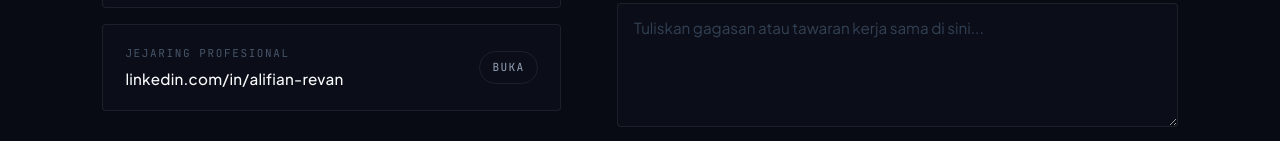
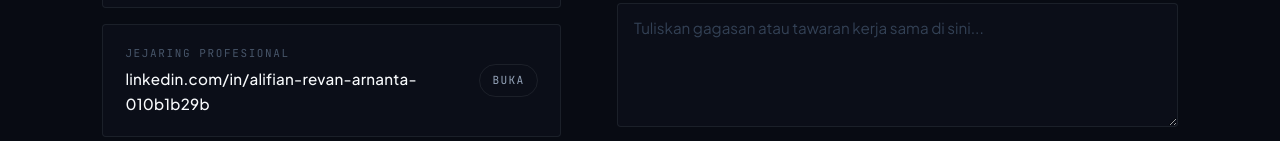
Before and after one commit to alifianrevan/porto-web, a website: page index.html in a window 1280 px wide. Shown: the part 10402-10543 px from the top of the page. Drawn offline with Linux system fonts and the light colour scheme.

Commit message:
Koneksikan tautan resmi profil LinkedIn Alifian Revan Arnanta

```diff
--- a/index.html
+++ b/index.html
@@ -327,7 +327,7 @@
                     <svg width="15" height="15" viewBox="0 0 24 24" fill="currentColor"><path d="M12 0c-6.626 0-12 5.373-12 12 0 5.302 3.438 9.8 8.207 11.387.599.111.793-.261.793-.577v-2.234c-3.338.726-4.033-1.416-4.033-1.416-.546-1.387-1.333-1.756-1.333-1.756-1.089-.745.083-.729.083-.729 1.205.084 1.839 1.237 1.839 1.237 1.07 1.834 2.807 1.304 3.492.997.107-.775.418-1.305.762-1.604-2.665-.305-5.467-1.334-5.467-5.931 0-1.311.469-2.381 1.236-3.221-.124-.303-.535-1.524.117-3.176 0 0 1.008-.322 3.301 1.23.957-.266 1.983-.399 3.003-.404 1.02.005 2.047.138 3.006.404 2.291-1.552 3.297-1.23 3.297-1.23.653 1.653.242 2.874.118 3.176.77.84 1.235 1.911 1.235 3.221 0 4.609-2.807 5.624-5.479 5.921.43.372.823 1.102.823 2.222v3.293c0 .319.192.694.801.576 4.765-1.589 8.199-6.086 8.199-11.386 0-6.627-5.373-12-12-12z"/></svg>
                     <span>GitHub</span>
                   </a>
-                  <a href="https://linkedin.com/in/alifian-revan" target="_blank" rel="noopener noreferrer" class="card-social-item" title="Koneksi LinkedIn">
+                  <a href="https://www.linkedin.com/in/alifian-revan-arnanta-010b1b29b?utm_source=share_via&utm_content=profile&utm_medium=member_android" target="_blank" rel="noopener noreferrer" class="card-social-item" title="Koneksi LinkedIn">
                     <svg width="15" height="15" viewBox="0 0 24 24" fill="currentColor"><path d="M19 0h-14c-2.761 0-5 2.239-5 5v14c0 2.761 2.239 5 5 5h14c2.762 0 5-2.239 5-5v-14c0-2.761-2.238-5-5-5zm-11 19h-3v-11h3v11zm-1.5-12.268c-.966 0-1.75-.79-1.75-1.764s.784-1.764 1.75-1.764 1.75.79 1.75 1.764-.783 1.764-1.75 1.764zm13.5 12.268h-3v-5.604c0-3.368-4-3.113-4 0v5.604h-3v-11h3v1.765c1.396-2.586 7-2.777 7 2.476v6.759z"/></svg>
                     <span>LinkedIn</span>
                   </a>
@@ -950,9 +950,9 @@
               <div class="channel-card">
                 <div class="channel-left">
                   <span class="channel-kicker">JEJARING PROFESIONAL</span>
-                  <a href="https://linkedin.com/in/alifian-revan" target="_blank" rel="noopener noreferrer" class="channel-link">linkedin.com/in/alifian-revan</a>
+                  <a href="https://www.linkedin.com/in/alifian-revan-arnanta-010b1b29b?utm_source=share_via&utm_content=profile&utm_medium=member_android" target="_blank" rel="noopener noreferrer" class="channel-link">linkedin.com/in/alifian-revan-arnanta-010b1b29b</a>
                 </div>
-                <a href="https://linkedin.com/in/alifian-revan" target="_blank" rel="noopener" class="btn-copy-celestial">
+                <a href="https://www.linkedin.com/in/alifian-revan-arnanta-010b1b29b?utm_source=share_via&utm_content=profile&utm_medium=member_android" target="_blank" rel="noopener noreferrer" class="btn-copy-celestial" title="Buka Profil LinkedIn">
                   <span class="copy-label">BUKA</span>
                 </a>
               </div>
@@ -1048,7 +1048,7 @@
           <header class="ats-header">
             <h1 class="ats-name">ALIFIAN REVAN ARNANTA</h1>
             <p class="ats-contact">
-              Depok, Indonesia | 082297078296 | revanarnanta@gmail.com | github.com/alifianrevan
+              Depok, Indonesia | 082297078296 | revanarnanta@gmail.com | github.com/alifianrevan | linkedin.com/in/alifian-revan-arnanta-010b1b29b
             </p>
           </header>
 
```
Also changed, not shown: README.md.
